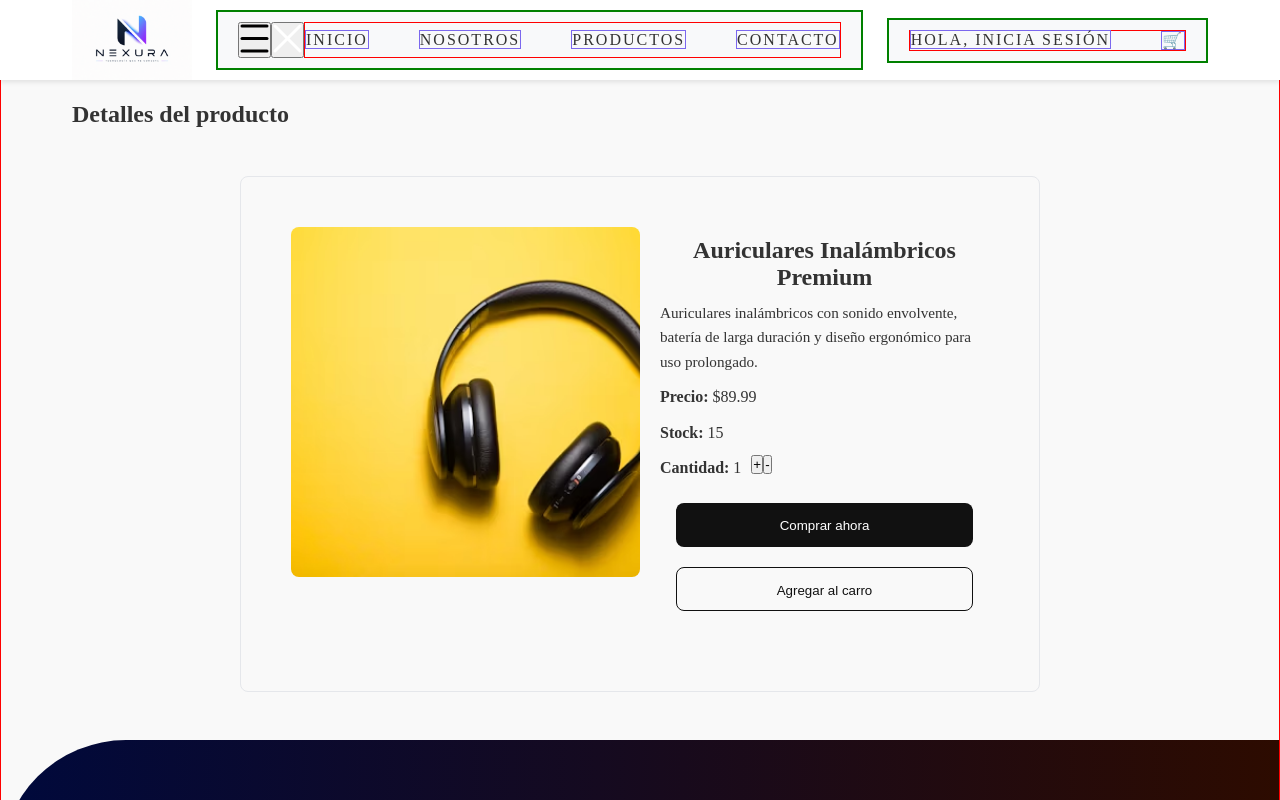
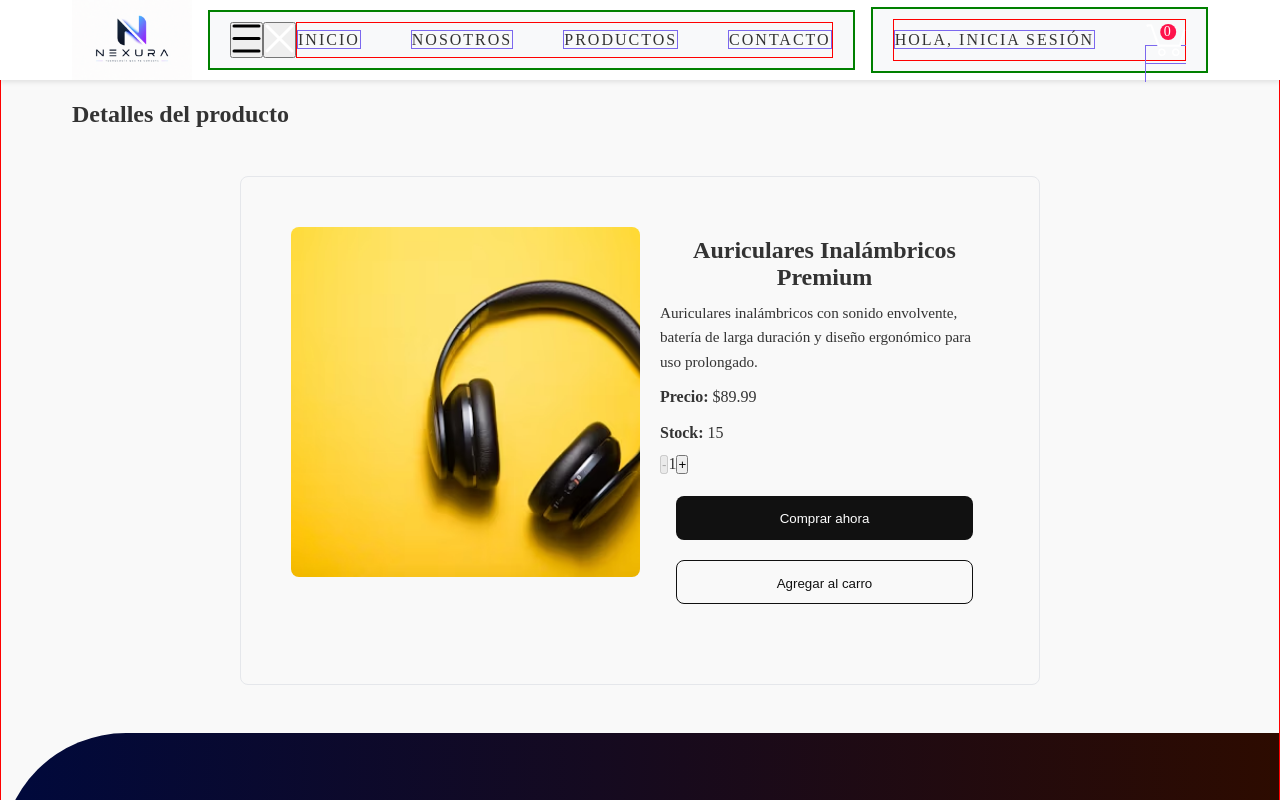
Before and after one commit to cantoralcesar/eccomerce, a React (Vite) app: page /products/1 in a window 1280 px wide. Shown: the top 800 px of the page. Built offline with nearby package versions, Linux system fonts and the light colour scheme.

Commit message:
agreagnado car

```diff
--- a/package.json
+++ b/package.json
@@ -14,7 +14,8 @@
     "react": "^19.2.6",
     "react-dom": "^19.2.6",
     "react-icons": "^5.6.0",
-    "react-router-dom": "^7.15.0"
+    "react-router-dom": "^7.15.0",
+    "react-toastify": "^11.1.0"
   },
   "devDependencies": {
     "@eslint/js": "^10.0.1",
--- a/src/App.jsx
+++ b/src/App.jsx
@@ -13,6 +13,10 @@ import Cart from "./pages/Cart";                              // 👈 importa tu
 
 // 👇 Importar el CartProvider
 import { CartProvider } from "./context/CartContext";
+
+// Toast para los mensajes
+import { ToastContainer } from "react-toastify";
+
 function App() {
 
   return (
@@ -28,6 +32,18 @@ function App() {
         <Route path="/cart" element={<Cart />} />             {/* 👈 aquí agregas la ruta */}
       </Route>
     </Routes>
+
+    {/* 👇 Contenedor de toasts */}
+      <ToastContainer
+        position="bottom-right"   // aparece abajo a la derecha
+        autoClose={3000}          // se cierra en 3 segundos
+        hideProgressBar={false}   // muestra barra de progreso
+        newestOnTop={false}       // mensajes en orden normal
+        closeOnClick              // se cierra al hacer clic
+        pauseOnHover              // se pausa al pasar el mouse
+        draggable                 // se puede arrastrar
+        theme="colored"           // estilo colorido (verde/rojo)
+      />
     </CartProvider>
 
   );
--- a/src/components/count/Count.jsx
+++ b/src/components/count/Count.jsx
@@ -1,32 +1,37 @@
 import { useState } from 'react';
 
 import styles from "./Count.module.css";
-export function Count({ onChange }) {
+
+export function Count({ onChange, max }) {
     // Estado interno del contador (inicia en 1)
-    const [count, setCount] = useState(1);   // empieza en 1, no en 0
+    const [count, setCount] = useState(max > 0 ? 1 : 0);   // empieza en 1, no en 0
 
     // Función para aumentar la cantidad
     const increase = () => {
-        const newValue = (count + 1); // usamos la función para actualizar el estado
-        setCount(newValue);
-        onChange?.(newValue); // 👈 notifica al padre
+        if (count < max ) {               // 👈 solo aumenta si no llegó al stock
+            const newValue = (count + 1); // usamos la función para actualizar el estado
+            setCount(newValue);
+            onChange?.(newValue);         // 👈 aquí se envía el newValue al padre
     };
+        }
+
 
     // Función para disminuir la cantidad (mínimo 1)
     const decrease = () => {
         if (count > 1) { // evita que baje de 1
             const newValue = count - 1;
             setCount(newValue);
-            onChange?.(newValue); // 👈 notifica al padre
+            onChange?.(newValue); // 👈 aquí también se envía al padre
         }
     };
 
     return (
         <div className={styles.info}>
-            <p><strong>Cantidad:</strong> {count}</p>
+
             <div className={styles.btnQuantity}>
-                <button  onClick={increase}>+</button>
-                <button  onClick={decrease}>-</button>
+                <button  onClick={decrease} disabled={count <= 1} >-</button>
+                <span>{count}</span>
+                <button  onClick={increase} disabled={count === max} >+</button>
             </div>
 
         </div>
--- /dev/null
+++ b/src/components/layout/cart/CartItem.jsx
@@ -0,0 +1,57 @@
+import { useCart } from "../../../context/CartContext";
+
+//                { item: { nombre: "Zapatos", precio: 50, quantity: 2, imagen: "..." } }
+function CartItem({ item }) {
+
+    // Obtenemos funciones del contexto para actualizar o eliminar productos
+    const { addToCart, removeFromCart } = useCart();
+
+    // Maneja el aumento de cantidad (+)
+    const handleIncrease = () => {
+        // 👆 Usa addToCart para sumar 1
+        addToCart(item, 1 );
+    };
+
+    // Maneja la disminución de cantidad (–)
+    const handleDecrease = () => {
+        if (item.quantity > 1) {
+            // 👇 Resta 1 si hay más de 1
+            removeFromCart(item.id);
+        } else {
+            // 👇 Si queda 1 y se presiona –, elimina el producto del carrito
+            removeFromCart(item.id)
+        }
+    };
+
+    return (
+        <li>
+            {/* Imagen pequeña */}
+            <img
+                src={item.imagen}
+                alt={item.nombre}
+                style={{ width: "50px", height: "50px", objectFit: "cover" }}
+            />
+            <br />
+            {/* Nombre y precio unitario */}
+            {item.nombre} - ${item.precio}
+            <br />
+
+            {/* Cantidad actual con botones para modificar */}
+            <button
+                onClick={handleDecrease}
+                disabled={item.quantity <= 0}   // 👈 deshabilita si ya está en 0
+            >-</button>
+            <span>{item.quantity}</span>
+            <button
+                onClick={handleIncrease}
+                disabled={item.quantity >= item.stock} // 👈 deshabilita si llegó al stock
+            >+</button>
+            <br />
+
+            {/* Subtotal por producto */}
+            Subtotal: ${item.precio * item.quantity}
+        </li>
+    );
+}
+
+export default CartItem;
--- a/src/components/layout/cart/CartNav.jsx
+++ b/src/components/layout/cart/CartNav.jsx
@@ -1,14 +1,21 @@
+import { useCart } from '../../../context/CartContext';
+
 import { Link } from 'react-router-dom';
 
 import styles from "./CartNav.module.css";
 
+import cartIcon from "../../../assets/icons/cart-icon.svg";
+
 function CartNav(){
+
+    const { getCartQuantity } = useCart();
+    const totalItems = getCartQuantity();
     return (
         <nav className={styles.nav}>
 
             <ul className={styles.menu}>
                 <li><Link to="/about">Hola, inicia sesión</Link></li>
-                <li><Link to="/cart">🛒</Link></li>
+                <li className={styles.cartIcon}><Link to="/cart"><img src={cartIcon} alt="Carro de compras" /><span>{totalItems}</span></Link></li>
             </ul>
 
         </nav>
--- a/src/components/layout/cart/CartNav.module.css
+++ b/src/components/layout/cart/CartNav.module.css
@@ -28,3 +28,33 @@
 .menu li a:hover {
     color: #007bff;
 }
+
+.cartIcon {
+    position: relative;
+    display: inline-block;
+    width: 40px;
+    height: 40px;
+}
+
+.cartIcon img {
+    height: 100%;
+    width: 100%;
+    fill: purple;
+}
+
+
+.cartIcon span {
+    display: flex;
+    justify-content: center;
+    align-items: center;
+    position: absolute;
+    background-color: #fe134b;
+    height: 16px;
+    width: 16px;
+    border-radius: 15px;
+    top: 30%;
+    left: 50%;
+    transform: translate(-30%, -50%);
+    font-size: 14px;
+    color: white;
+}
--- a/src/components/product/ProductCard.jsx
+++ b/src/components/product/ProductCard.jsx
@@ -3,12 +3,21 @@ import { Link } from 'react-router-dom';
 import styles from "./ProductCard.module.css";
 import { useState } from "react";
 
+import { useCart } from '../../context/CartContext';
+import { toast } from "react-toastify"
+
 function ProductCard({ id, image, name, price, stock }) {
+
+    const { addToCart } = useCart();   // 👈 obtenemos la función del contexto (carrito agregar)
 
     const [isFavorite, setIsFavorite] = useState(false);
 
-    const ToBuyClick = () => {
-        alert(`Agregastes ${name} al carrito`);
+    const handleAddToCart = () => {
+        addToCart(
+            { id, imagen:image, nombre: name, precio: price, stock },
+            1  // 👈 cantidad inicial
+        )
+        toast.success(`Agregastes ${name} al carrito`);
     };
 
     const markAsFavorite = () => {
@@ -22,12 +31,16 @@ function ProductCard({ id, image, name, price, stock }) {
             <h3 className={styles.name}>{name}</h3>
             <p className={styles.price}>Precio: ${price}</p>
 
-            <p className={styles.stock}>Stock disponible: ${stock}</p>
+            <p className={styles.stock}>Stock disponible: {stock}</p>
 
             <p><Link to={`/products/${id}`}>Ver más info</Link></p>
             <div>
-                <button className={styles.addButton} onClick={ToBuyClick} disabled={stock === 0}>
-                {stock > 0 ? 'Agregar al carrito' : 'Agotado'}
+                <button
+                    className={styles.addButton}
+                    onClick={handleAddToCart}
+                    disabled={stock === 0}
+                >
+                    {stock > 0 ? 'Agregar al carrito' : 'Agotado'}
                 </button>
 
                 <span className={styles.like}
--- a/src/components/product/ProductDetailCard.jsx
+++ b/src/components/product/ProductDetailCard.jsx
@@ -3,19 +3,27 @@ import styles from "./ProductDetailCard.module.css";
 
 // Usar el contexto en ProductDetailCard.jsx
 import { useCart } from "../../context/CartContext.jsx";
+
 import { useState } from "react";
+
+import { toast } from "react-toastify"
 
 function ProductDetailCard({ product }) {
   // Obtenemos la función addToCart del contexto
   const { addToCart } = useCart();
 
-  // Estado local para manejar la cantidad seleccionada en el contador
-  const [quantity, setQuantity] = useState(1);
+  // Estado para guardar la cantidad seleccionada en Count.jsx
+  const [selectedQuantity, setSelectedQuantity] = useState(1);
 
-  // Maneja el evento de agregar al carrito con la cantidad seleccionada
+  // Recibe el valor del Count y lo guarda en el estado
+  const handleQuantityChange = (newValue) => {
+    setSelectedQuantity(newValue);
+  };
+
+  // Función para agregar al carrito con la cantidad seleccionada
   const handleAddToCart = () => {
-    addToCart(product, quantity);
-    alert(`Agregaste ${quantity} unidades de ${product.nombre} al carrito.`);
+    addToCart(product, selectedQuantity); // 👈 usa el contexto global
+    toast.success(`Agregaste ${selectedQuantity} unidades de ${product.nombre} al carrito.`);
   }
 
   return (
@@ -29,25 +37,33 @@ function ProductDetailCard({ product }) {
         <p><strong>Precio:</strong> ${product.precio}</p>
         <p><strong>Stock:</strong> {product.stock > 0 ? product.stock : "Agotado"}</p>
 
-        {/* Aquí se insertas el contador */}
-        {/* Contador conectado */}
-        <Count onChange={setQuantity}/>
+        {/* Aquí usamos Count y le pasamos la prop onChange */}
+        <Count onChange={handleQuantityChange} max={product.stock}/>
 
         <div>
           {product.stock > 0 ? (
+            <>
               <button
                 className={styles.btnBuy}
                 onClick={handleAddToCart}
                 >Comprar ahora
               </button>
-            ) : (
-            <button className={styles.btnDisabled} disabled>Agotado</button>
-            )}
               <button
                 className={styles.btnAdd}
                 onClick={handleAddToCart}
                 >Agregar al carro
               </button>
+            </>
+            ) : (
+            //<button className={styles.btnDisabled} disabled>Agotado</button>
+            <>
+              <button className={styles.btnDisabled}>Comprar ahora</button>
+              <button className={styles.btnDisabled} disabled
+                >Agregar al carro
+              </button>
+            </>
+            )}
+
         </div>
 
       </div>
--- a/src/components/product/ProductDetailCard.module.css
+++ b/src/components/product/ProductDetailCard.module.css
@@ -40,7 +40,7 @@
     font-size: 0.95rem;
 }
 
-.btnBuy, .btnAdd {
+.btnBuy, .btnAdd, .btnDisabled {
     display: block;
     margin: 20px auto;    /* auto en los lados lo centra horizontalmente */
     width: 90%;
@@ -76,7 +76,7 @@
 
 .btnDisabled {
     background-color: #ccc;
-    color: #666;
+    color: black;
     padding: 10px 15px;
     border: none;
     border-radius: 5px;
```
Also changed, not shown: src/context/CartContext.jsx (+4 -3 lines), src/pages/Cart.jsx (+9 -18 lines), src/assets/icons/cart-icon.svg (added), 1 other file (tests, documents, lock files or other folders). Lines whose indentation alone changed are shown as unchanged.
